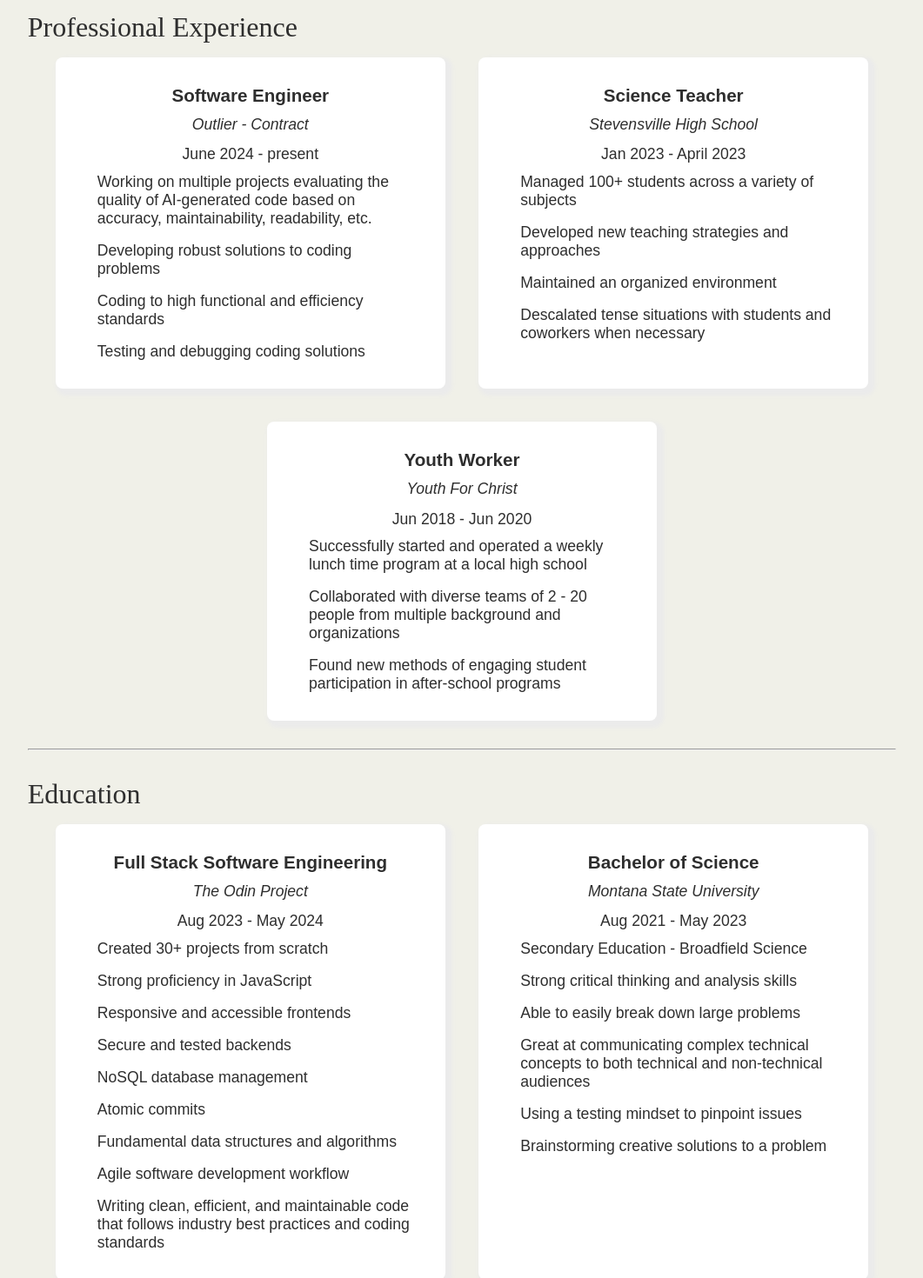
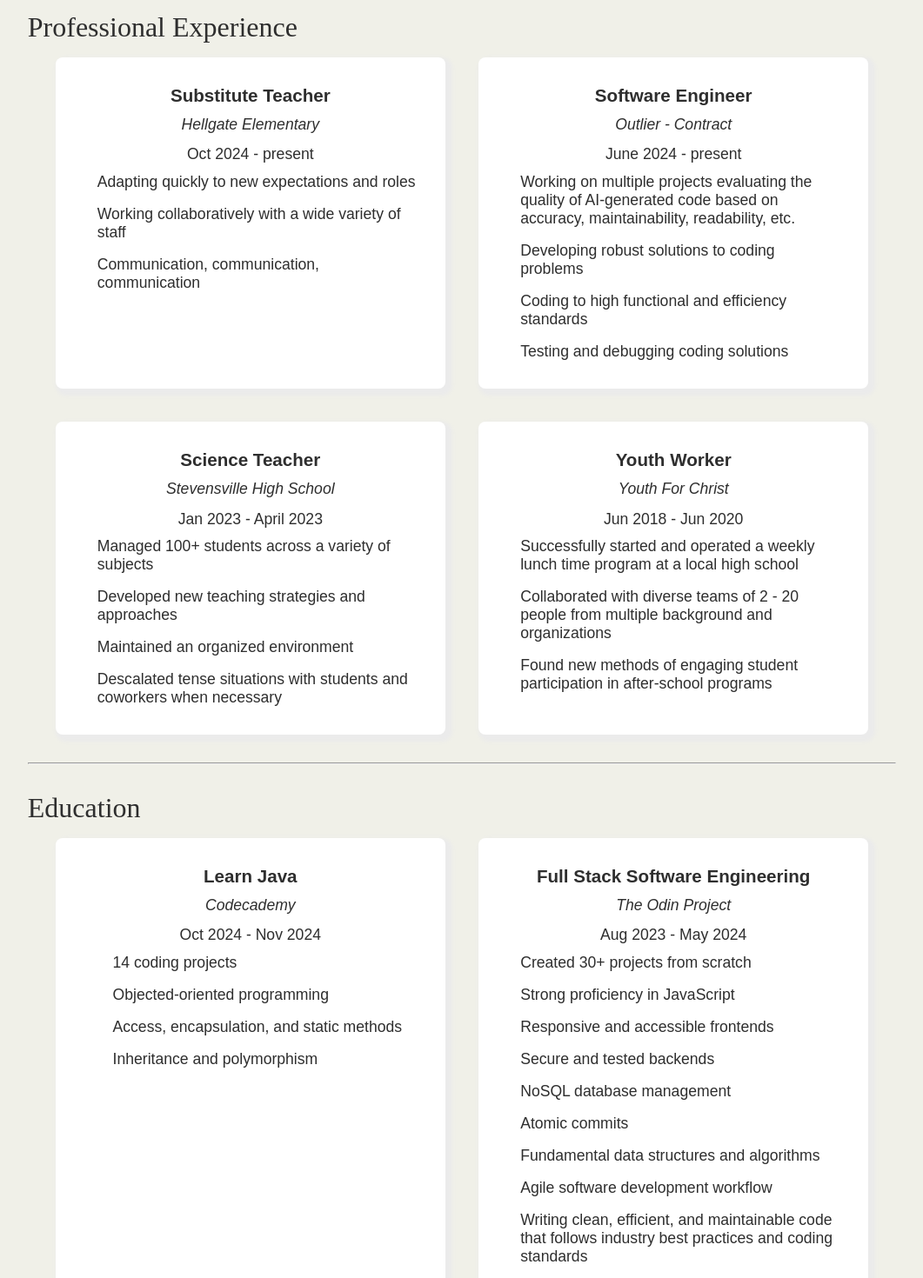
Before and after one commit to djcrago/personal-website, a React (Vite) app: page /resume in a window 1280 px wide. Shown: the part 180-1650 px from the top of the page at 87% size, without its empty margins (109-1170 px from the left). Built offline with nearby package versions, Linux system fonts and the light colour scheme.

Commit message:
Update resume

```diff
--- a/src/components/ResumePage/ResumePage.jsx
+++ b/src/components/ResumePage/ResumePage.jsx
@@ -19,6 +19,18 @@
       <div className={styles.main}>
         <h2 className={styles.resumeHeader}>Professional Experience</h2>
         <ul className={styles.resumeSection}>
+          <li className={styles.sectionItem}>
+            <h3>Substitute Teacher</h3>
+            <p>
+              <em>Hellgate Elementary</em>
+            </p>
+            <p>Oct 2024 - present</p>
+            <ul>
+              <li>Adapting quickly to new expectations and roles</li>
+              <li>Working collaboratively with a wide variety of staff</li>
+              <li>Communication, communication, communication</li>
+            </ul>
+          </li>
           <li className={styles.sectionItem}>
             <h3>Software Engineer</h3>
             <p>
@@ -78,6 +90,19 @@
         <h2 className={styles.resumeHeader}>Education</h2>
         <ul className={styles.resumeSection}>
           <li className={styles.sectionItem}>
+            <h3>Learn Java</h3>
+            <p>
+              <em>Codecademy</em>
+            </p>
+            <p>Oct 2024 - Nov 2024</p>
+            <ul>
+              <li>14 coding projects</li>
+              <li>Objected-oriented programming</li>
+              <li>Access, encapsulation, and static methods</li>
+              <li>Inheritance and polymorphism</li>
+            </ul>
+          </li>
+          <li className={styles.sectionItem}>
             <h3>Full Stack Software Engineering</h3>
             <p>
               <em>The Odin Project</em>
@@ -126,6 +151,7 @@
           <li>Express.js</li>
           <li>Git</li>
           <li>HTML5</li>
+          <li>Java</li>
           <li>ES5+ JavaScript</li>
           <li>Jest</li>
           <li>JSON</li>
```
Also changed, not shown: 1 other file (tests, documents, lock files or other folders).
